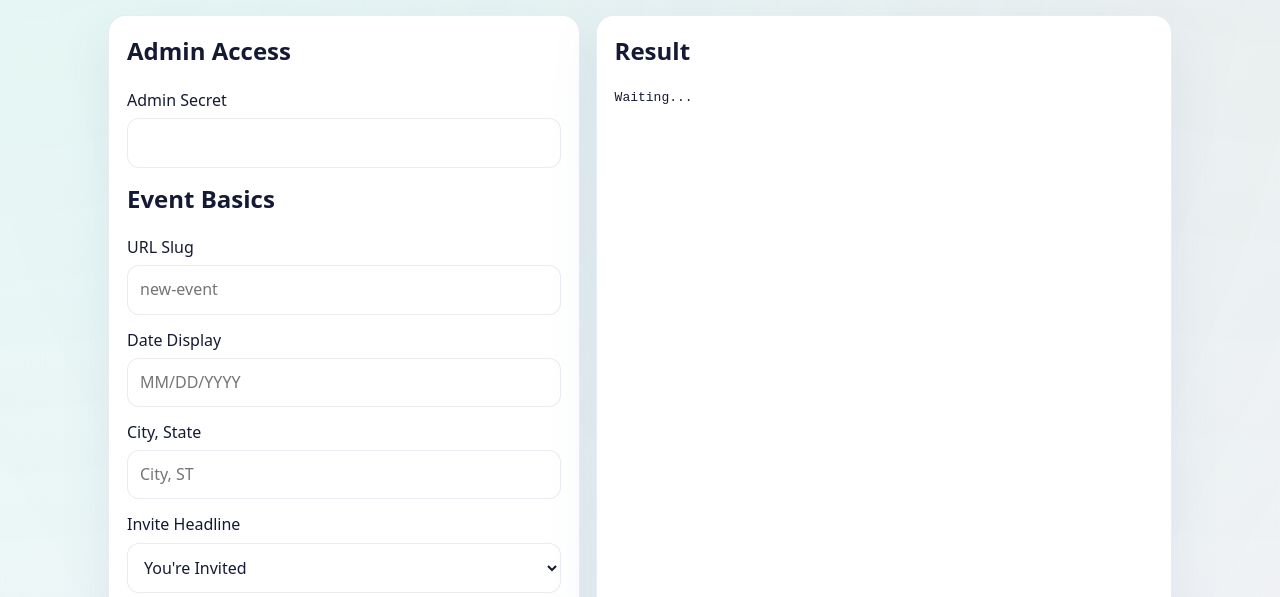
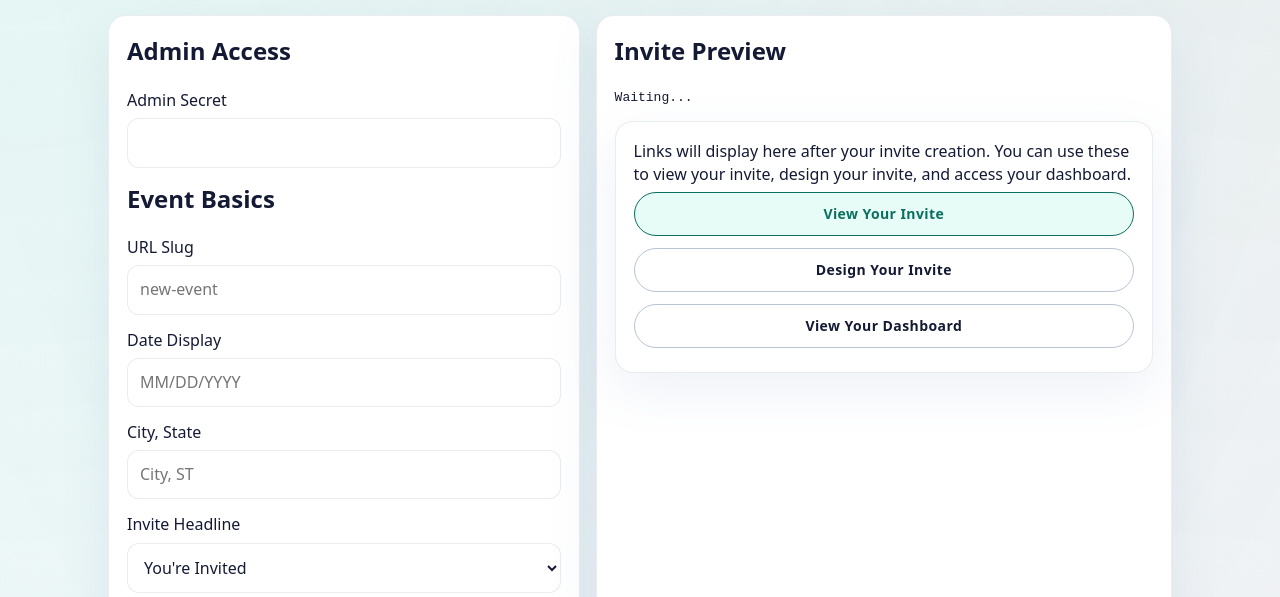
Before and after one commit to CogSciOliver/kido-invites, a website: page create.html in a window 1280 px wide. Shown: the part 203-800 px from the top of the page. Drawn offline with Linux system fonts and the light colour scheme.

Commit message:
Added static button placeholder for event links

```diff
--- a/create.html
+++ b/create.html
@@ -202,15 +202,21 @@
         <h2>Footer</h2>
         <label>
           Footer Notes
-          <textarea id="footerNotes" rows="4" placeholder="Questions? Text me directly.&#10;This page refreshes during live events."></textarea>
+          <textarea id="footerNotes" rows="4">Questions? Text me directly.&#10;This page refreshes during live events.</textarea>
         </label>
 
         <button class="btn btn--primary" type="submit">Create Event & Links</button>
       </form>
 
       <section class="adminCard">
-        <h2>Result</h2>
+        <h2>Invite Preview</h2>
         <pre id="resultBox">Waiting...</pre>
+        <div class="adminCard">
+          Links will display here after your invite creation. You can use these to view your invite, design your invite, and access your dashboard.
+          <a class="btn btn--action" href="/events/slug/invite">View Your Invite</a>
+          <a class="btn btn--outline" href="/events/slug/design">Design Your Invite</a>
+          <a class="btn btn--outline" href="/events/slug/admin">View Your Dashboard</a>
+        </div>
       </section>
     </section>
   </main>
```
